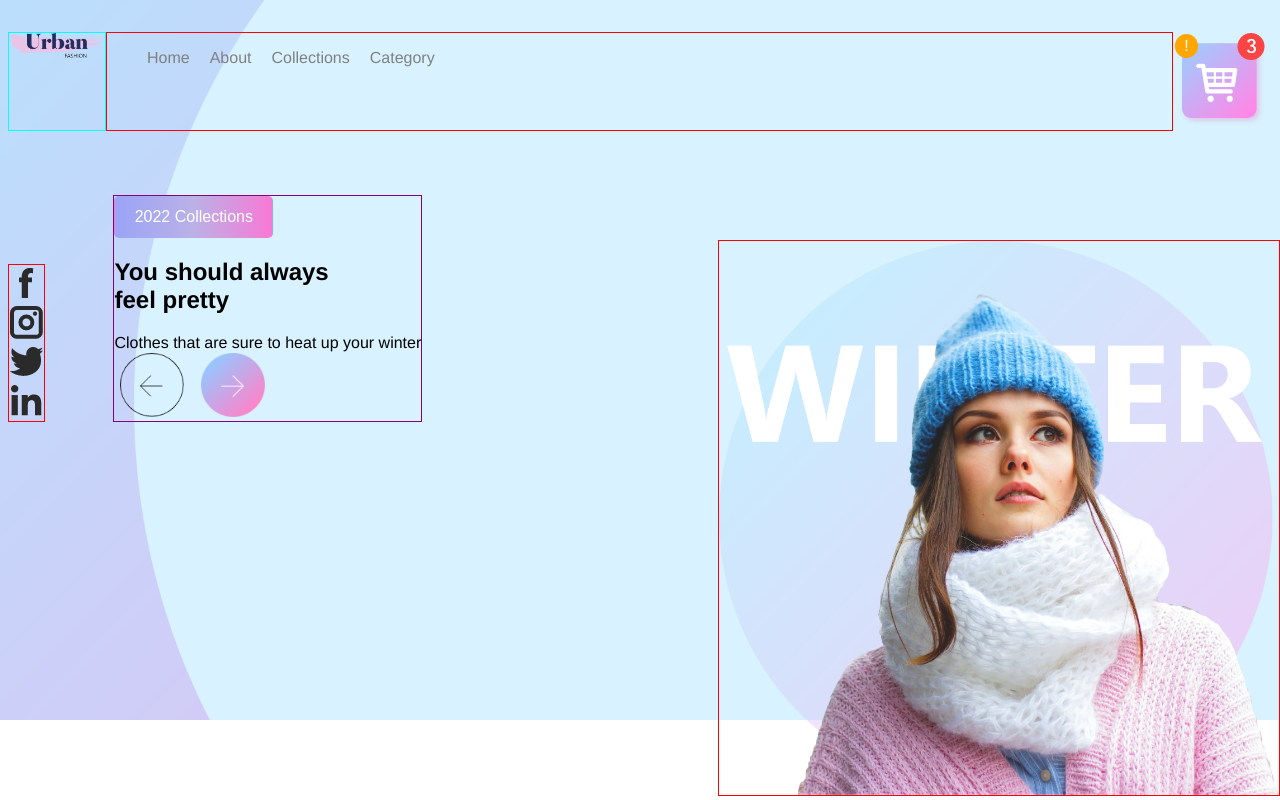
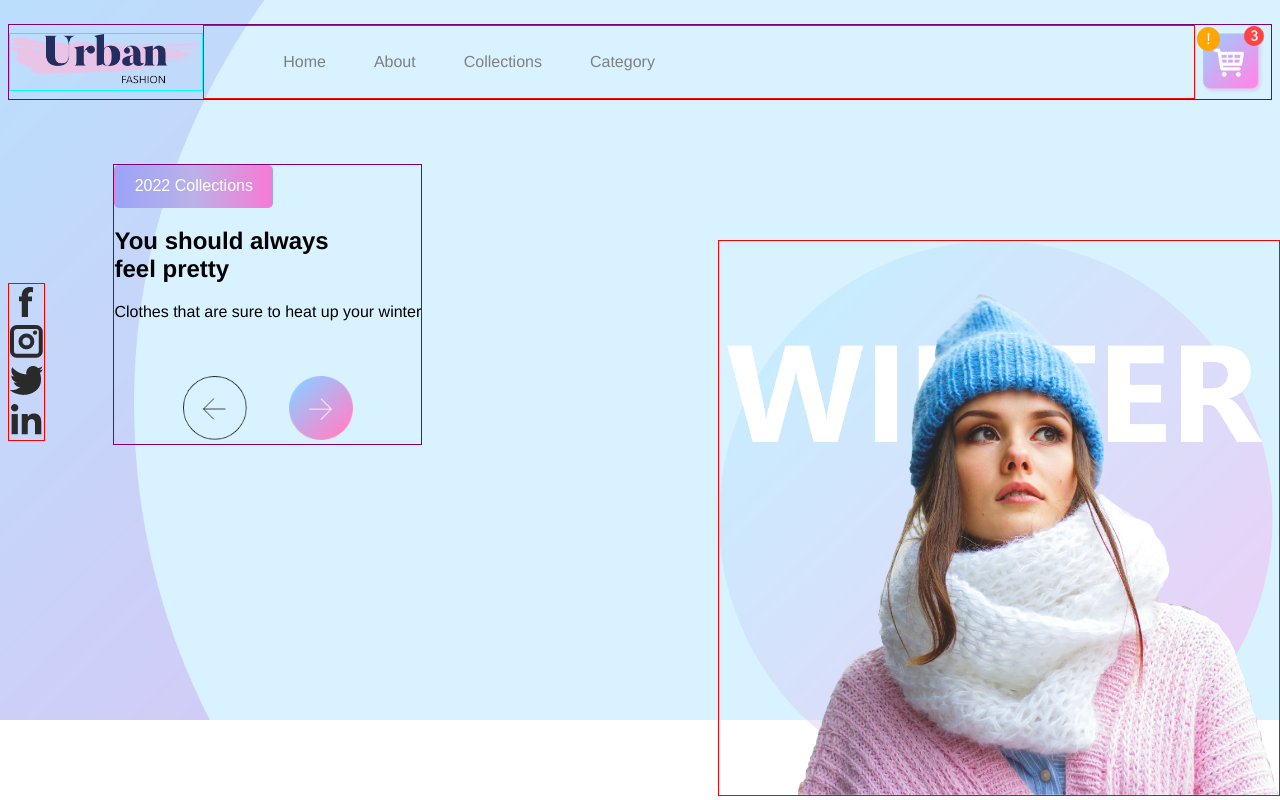
Before and after one commit to RomanPopyk/UrbanFashionWebsite, a plain HTML site: page index.html in a window 1280 px wide. Drawn offline with Linux system fonts and the light colour scheme.

Commit message:
developing a website

```diff
--- a/index.html
+++ b/index.html
@@ -10,7 +10,7 @@
 <body>
     <header>
         <div class="logo-image">
-            <img src="files/logo.png" alt="Urban logo">
+            <a href=""><img src="files/logo.png" alt="Urban logo"></a>
         </div>
         <nav>
             <ul>
@@ -29,7 +29,9 @@
             </ul>
         </nav>
         <div class="shopping-cart">
-            <button class="shopping-cart" onclick="location.href='page2.html'"><img src="files/cart.png" alt="Shopping cart"></button>
+            <button class="shopping-cart" onclick="location.href='page2.html'">
+                <img src="files/cart.png" alt="Shopping cart">
+            </button>
             <span class="notification">!</span>
         </div>
     </header>
@@ -54,11 +56,20 @@
         <h2>You should always
             <br>feel pretty</h2>
         <div>Clothes that are sure to heat up your winter</div>
+        <br>
+        <br>
+        <br>
+        <div class="page-buttons">
+            <button class="arrow-button" onclick="location.href='page1.html'">
+                <img src="files/back-arrow.png" alt="Go back">
+            </button>
+            <button class="arrow-button" onclick="location.href='page2.html'">
+                <img src="files/next-arrow.png" alt="Go forward">
+            </button>
+        </div>
         <div class="main-image-container">
             <img src="files/img.png" alt="Woman wearing winter urban clothing">
         </div>
-        <button class="arrow-button" onclick="location.href='page1.html'"><img src="files/back-arrow.png" alt="Go back"></button>
-        <button class="arrow-button" onclick="location.href='page2.html'"><img src="files/next-arrow.png" alt="Go forward"></button>
     </main>
     <footer>
 
--- a/style.css
+++ b/style.css
@@ -4,9 +4,10 @@ body {
     background-size: cover;
     font-family: Helvetica, sans-serif;
     margin: 0;
-    padding: 2rem 0.5rem;
+    padding: 1.5rem 0.5rem;
 }
 header {
+    border: 1px purple solid;
     display: flex;
     flex-direction: row;
     list-style-type: none;
@@ -18,17 +19,21 @@ header {
     border: 1px aqua solid;
     /* somehow it works to make a right header*/
     /* flex: 30%; */
+    margin: auto 0;
 }
 nav {
     flex: 60%; /* is this correct? */
     border: 1px red solid;
     position: relative;
+    display: flex;
+    align-items: center;
 }
 nav ul {
     display: flex;
     flex-direction: row;
-    gap: 20px;
+    gap: 3rem;
     list-style-type: none;
+    padding-left: 8%;
 }
 .shopping-cart {
     border: 1px red solid;
@@ -46,8 +51,6 @@ nav ul {
 /* aside + main */
 aside {
     display: inline-block;
-    padding: 0;
-    margin-left: 0;
     border: 1px red solid;
 }
 aside ul {
@@ -68,8 +71,8 @@ li {
     list-style-type: none;
 }
 /* Divs with images */
-.logo-image img {
-    width: 6rem;
+.logo-image a img {
+    width: 12rem;
 }
 .main-image-container {
     position: absolute;
@@ -82,6 +85,9 @@ li {
     border: 1px red solid;
     overflow: hidden;
 }
+.shopping-cart img {
+    width: 4rem;
+}
 /* Buttons */
 .button-collections {
     color:white;
@@ -93,10 +99,23 @@ li {
     font-size: 1rem;
     transition: all .2s ease-in-out;
 }
-.button-collections:hover, .arrow-button:hover, .shopping-cart:hover{
+.button-collections:hover, .arrow-button:hover, .shopping-cart:hover, li:hover{
     transform: scale(.95);
 }
-.arrow-button, .shopping-cart {
+a img:hover{
+    transform: scale(.90);
+}
+li {
+    cursor: pointer;
+    overflow: hidden;
+    transition: all .2s ease-in-out;
+}
+.page-buttons {
+    display: flex;
+    justify-content: center;
+    gap: 10%;
+}
+.arrow-button, .shopping-cart, a img{
     border: none;
     background-color: transparent;
     cursor: pointer;
```
